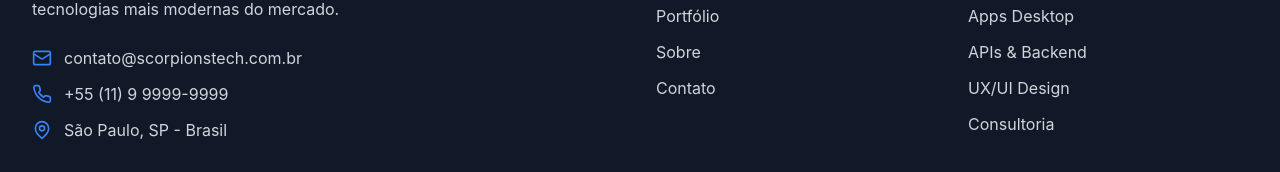
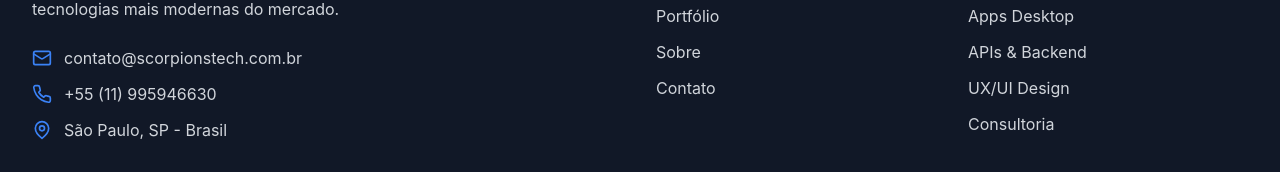
Before and after one commit to Donizete19/scorpionstech-site, a Next.js app: page / in a window 1280 px wide. Shown: the part 10350-10522 px from the top of the page. Built offline with nearby package versions, Linux system fonts and the light colour scheme.

Commit message:
fix: atualizar telefone no rodapé

```diff
--- a/components/Footer.tsx
+++ b/components/Footer.tsx
@@ -58,7 +58,7 @@
               </div>
               <div className="flex items-center space-x-3">
                 <Phone className="w-5 h-5 text-primary-500" />
-                <span className="text-gray-300">+55 (11) 9 9999-9999</span>
+                <span className="text-gray-300">+55 (11) 995946630</span>
               </div>
               <div className="flex items-center space-x-3">
                 <MapPin className="w-5 h-5 text-primary-500" />
```
